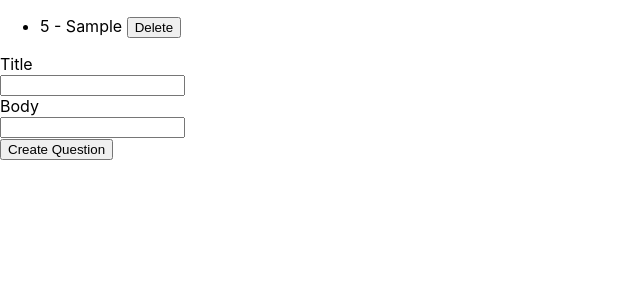
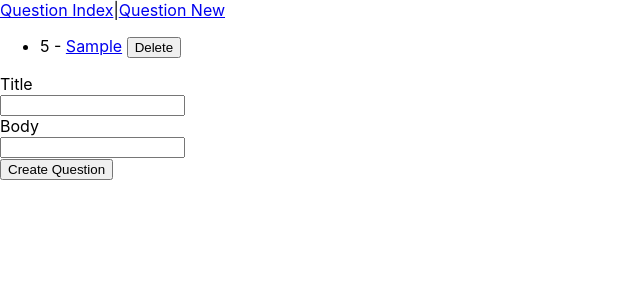
Before and after one commit to CodeCoreYVR/class_demos_bootcamp_may_2022, a React (Create React App) app in the folder react_basics/awesome-answers-client/: page /questions in a window 1280 px wide. Both pictures are taken after typing "Sample", "Sample" into the empty fields and a click on the input "Create Question". Shown: the top 300 px of the page, without its empty margins (0-640 px from the left). Built offline with nearby package versions, Linux system fonts and the light colour scheme; no server answers.

Commit message:
js react add NavBar and link to QuestionShowPage from QuestionIndexPage

```diff
--- a/react_basics/awesome-answers-client/src/App.js
+++ b/react_basics/awesome-answers-client/src/App.js
@@ -5,6 +5,7 @@ import { Session } from './requests';
 import QuestionIndexPage from './components/QuestionIndexPage';
 import QuestionShowPage from './components/QuestionShowPage';
 import { BrowserRouter, Route } from 'react-router-dom';
+import NavBar from './components/NavBar'
 
 
 class App extends Component {
@@ -34,6 +35,7 @@ class App extends Component {
 
     return (
       <BrowserRouter>
+        <NavBar/>
         <Route exact path='/questions' component={QuestionIndexPage}/>
         <Route path='/questions/:id' component={QuestionShowPage} />
       </BrowserRouter>
--- /dev/null
+++ b/react_basics/awesome-answers-client/src/components/NavBar.js
@@ -0,0 +1,15 @@
+import React from 'react';
+
+import {NavLink} from 'react-router-dom';
+
+const NavBar = (props) => {
+    return(
+        <nav>
+            <NavLink to='/questions'>Question Index</NavLink>
+            |
+            <NavLink to='questions/new'>Question New</NavLink>
+        </nav>
+    )
+}
+
+export default NavBar;
--- a/react_basics/awesome-answers-client/src/components/QuestionIndexPage.js
+++ b/react_basics/awesome-answers-client/src/components/QuestionIndexPage.js
@@ -2,7 +2,8 @@ import QuestionDetails from "./QuestionDetails";
 import { Component } from 'react';
 // import questionIndexData from '../questionIndexData';
 import NewQuestionForm from './NewQuestionForm';
-import { Question } from '../requests'
+import { Question } from '../requests';
+import { Link } from 'react-router-dom';
 
 class QuestionIndexPage extends Component {
     constructor(props){
@@ -45,7 +46,7 @@ class QuestionIndexPage extends Component {
                 <ul>
                     {
                     this.state.questions.map((q,i) => {
-                        return <li key={i}>{q.id} - {q.title} <button onClick={() => { this.deleteQuestion(q.id)}}>Delete</button></li>
+                        return <li key={i}>{q.id} - <Link to={`/questions/${q.id}`}>{q.title}</Link> <button onClick={() => { this.deleteQuestion(q.id) }}>Delete</button> </li>
                     })
                     }
                 </ul>
```
